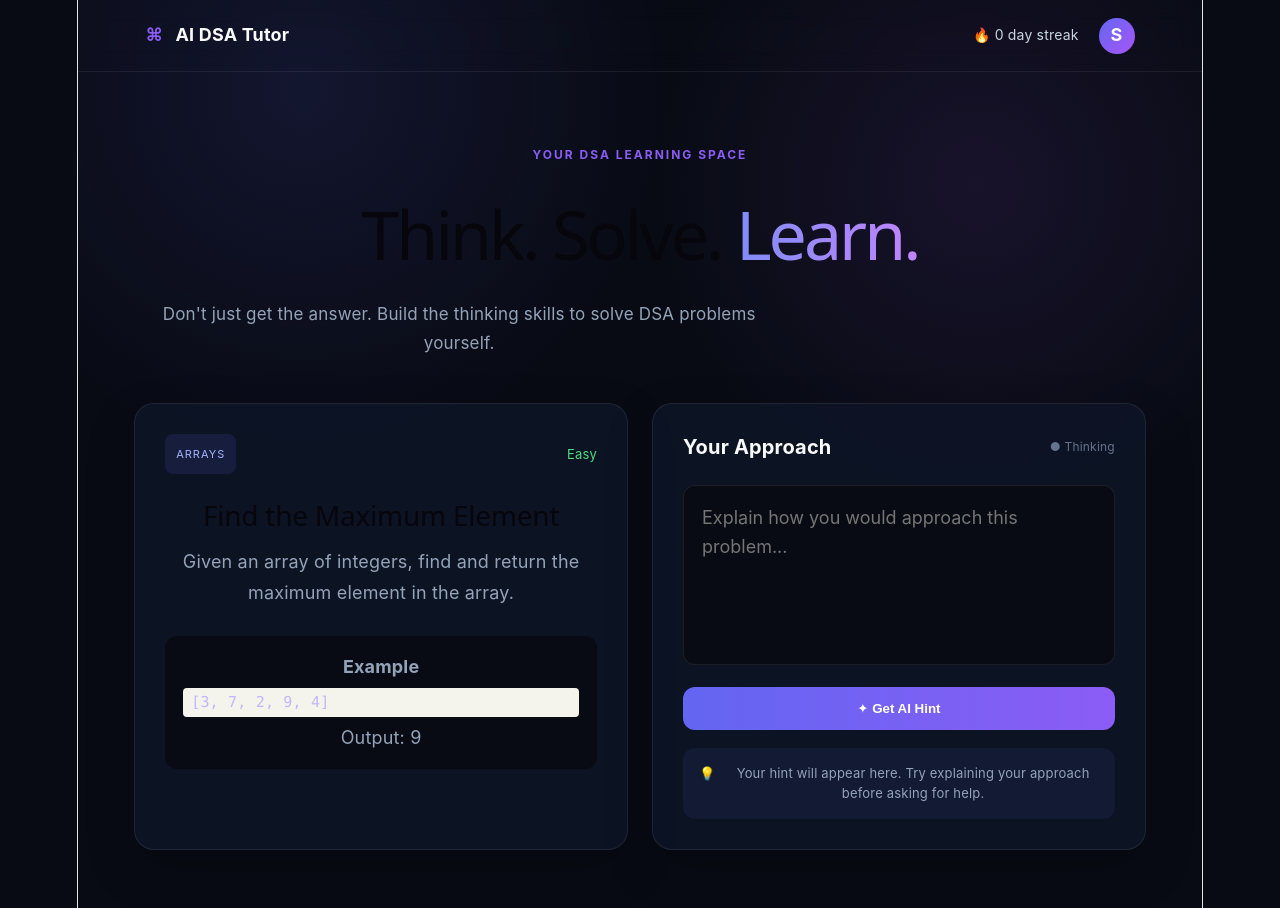
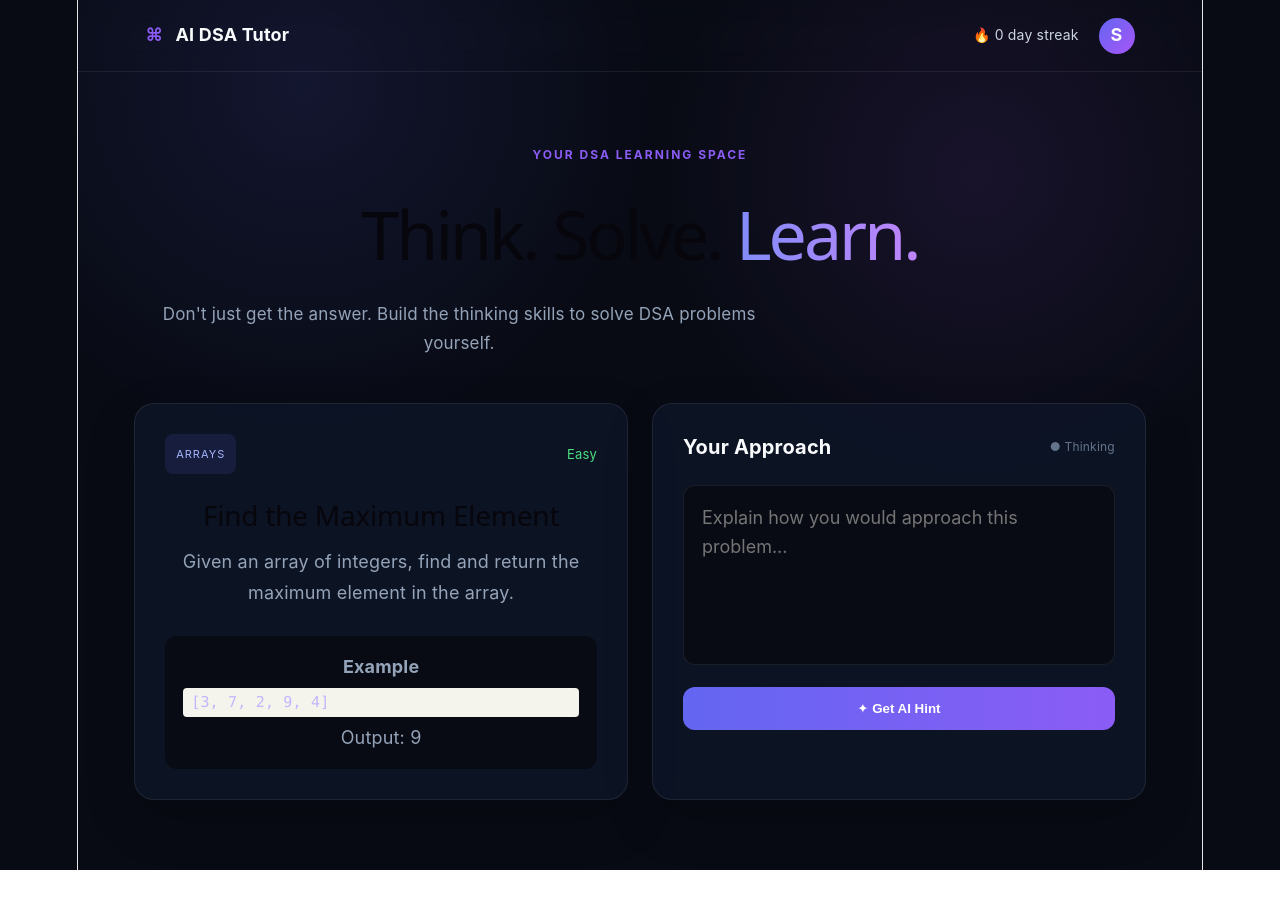
Before and after one commit to opmeenaji81/AI_DSA_Tutor, a React app in the folder frontend/: page / in a window 1280 px wide. Shown: the top 908 px of the page. After the commit the page ends 870 px from the top, so only its background shows below. Built offline with nearby package versions, Linux system fonts and the light colour scheme; the HTML template or start-up script is replaced by a standard one.

Commit message:
First Check Done!

```diff
--- a/frontend/src/App.jsx
+++ b/frontend/src/App.jsx
@@ -91,13 +91,14 @@ const [loading, setLoading] = useState(false);
               {loading ? "Thinking..." : "✦ Get AI Hint"}
             </button>
 
-            <div className="hint-box">
-              <span>💡</span>
-              <p>
-                Your hint will appear here. Try explaining your approach
-                before asking for help.
-              </p>
+            {hint && (
+              <div className="hint-box">
+                <span>💡</span>
+                <p>
+                  {hint}
+                </p>
             </div>
+            )}
           </div>
         </section>
       </main>
```
Also changed, not shown: 1 other file (tests, documents, lock files or other folders).
